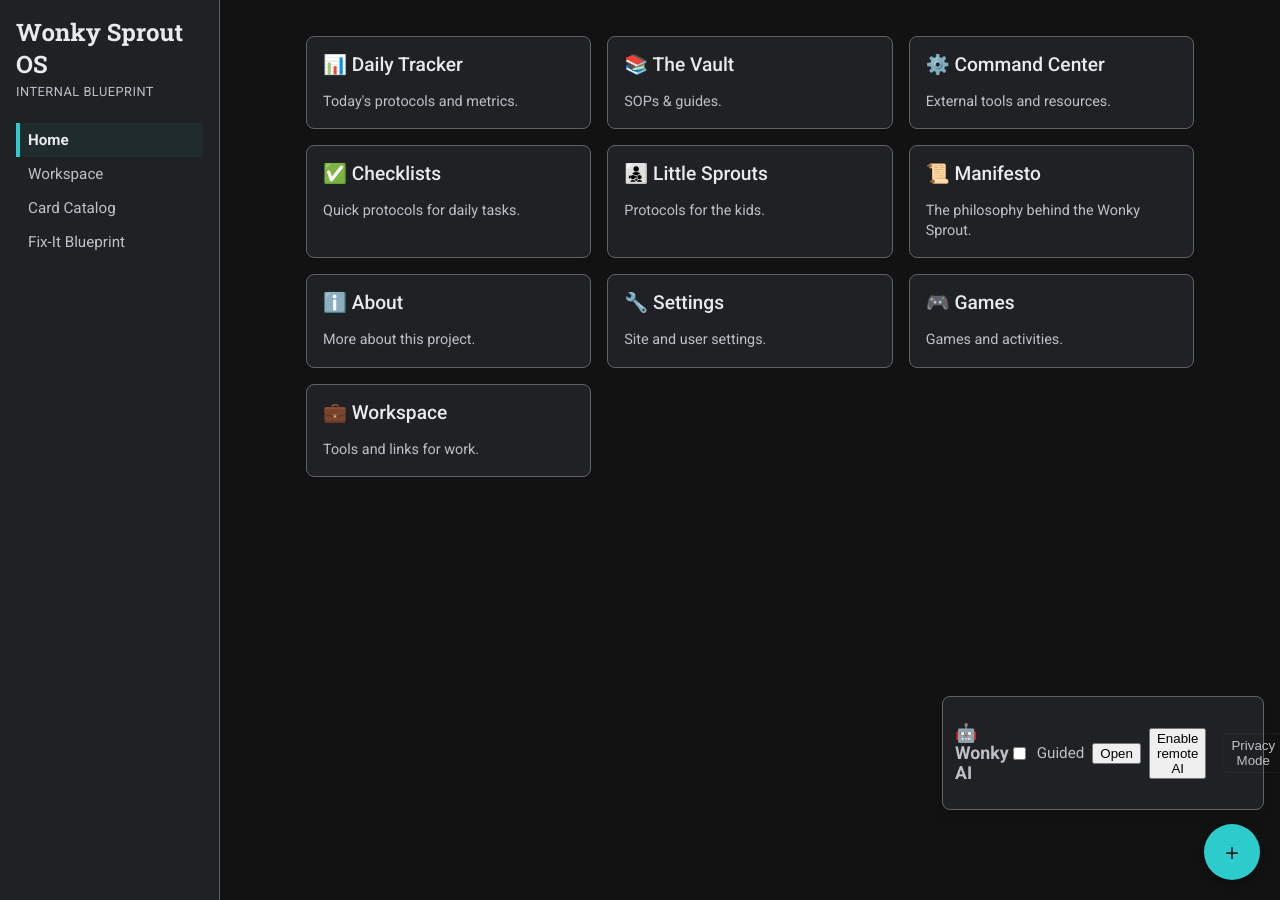
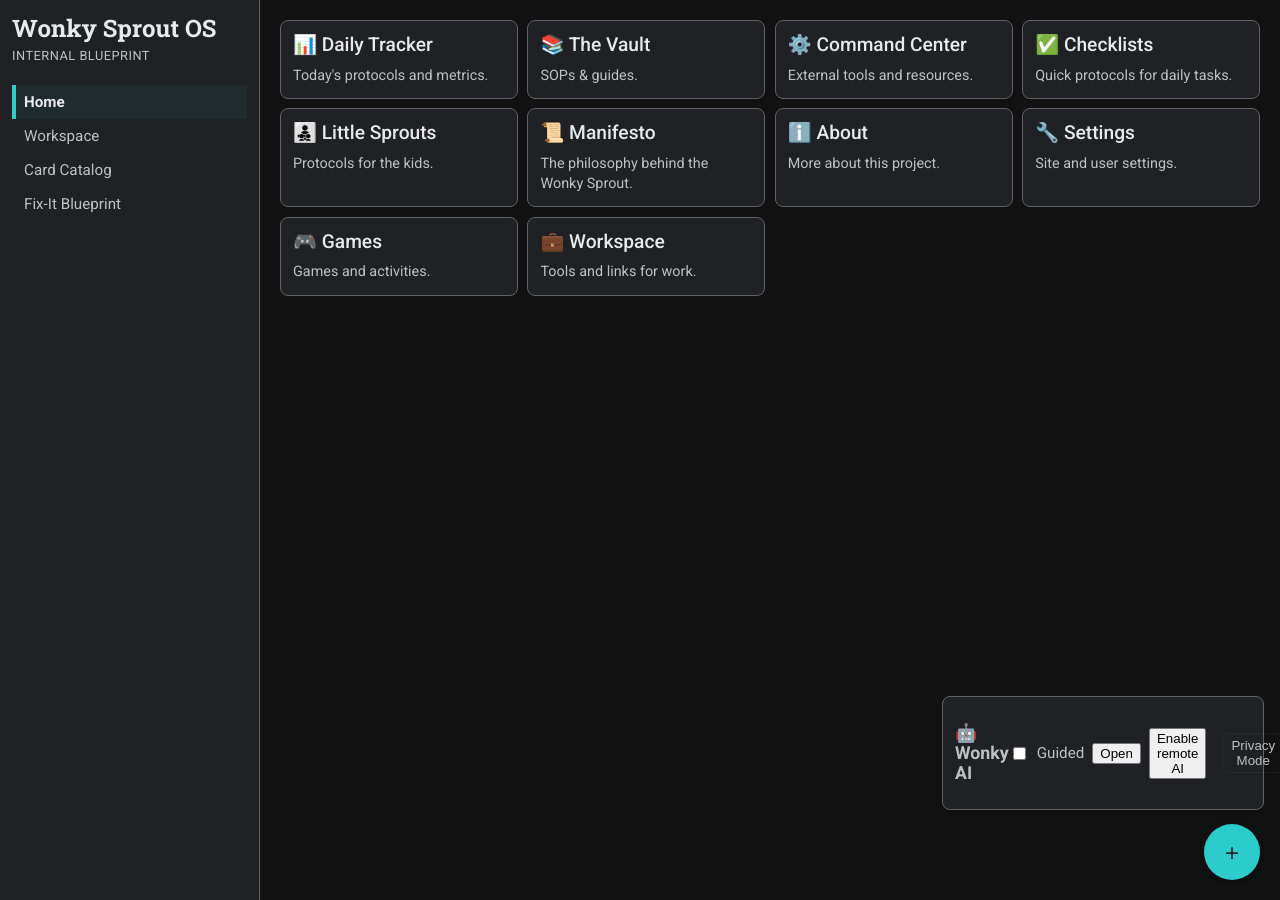
Before and after one commit to classicwilly/classicwilly.github.io, a Jekyll site: the page built from index.md, in a window 1280 px wide. Built offline with Jekyll 4.4.1, drawn with Linux system fonts in a browser that asks for light colours.

Commit message:
style(layout): tighten layout — wider sidebar, denser grid and reduced card padding

```diff
--- a/_sass/_components.scss
+++ b/_sass/_components.scss
@@ -7,15 +7,15 @@
   background-color: var(--card-dark);
   border: 1px solid var(--border-gray);
   border-radius: var(--radius-md);
-  padding: 0.75rem; /* further reduce padding to minimize dead space inside cards */
-  margin-bottom: 0.75rem; /* tighter vertical rhythm for denser layout */
+  padding: 0.6rem; /* further reduced padding to minimize dead space inside cards */
+  margin-bottom: 0.5rem; /* tighter vertical rhythm for denser layout */
   box-shadow: var(--shadow-sm);
 }
 
 /* Very compact mode for lists/tables inside content */
 .main-content.compact > *:not(.keep-grid) {
-  padding: 0.5rem;
-  margin-bottom: 0.5rem;
+  padding: 0.4rem;
+  margin-bottom: 0.4rem;
 }
 
 .keep-card { margin-bottom: 0; }
--- a/_sass/_keep.scss
+++ b/_sass/_keep.scss
@@ -4,22 +4,22 @@
 
 .keep-grid {
   display: grid;
-  grid-template-columns: repeat(auto-fill, minmax(250px, 1fr));
-  gap: 1rem;
-  padding: 1rem;
+  grid-template-columns: repeat(auto-fill, minmax(220px, 1fr)); /* allow more narrow columns for denser grid */
+  gap: 0.6rem; /* tighter grid gap */
+  padding: 0.5rem; /* reduce internal padding so grid sits closer to nav */
 }
 
 .keep-card {
   background-color: var(--card-dark);
   border: 1px solid var(--border-gray);
   border-radius: var(--radius-md);
-  padding: 1rem;
+  padding: 0.75rem; /* slightly reduced card padding for denser layout */
   break-inside: avoid;
   box-shadow: var(--shadow-sm);
   transition: var(--transition);
   display: flex;
   flex-direction: column;
-  gap: 1rem;
+  gap: 0.6rem;
 }
 
 .keep-card:hover {
--- a/_sass/_layout.scss
+++ b/_sass/_layout.scss
@@ -46,11 +46,11 @@ body {
   height: 100vh;
   background-color: var(--card-dark);
   border-right: 1px solid var(--border-gray);
-  padding: 1rem; /* reduced padding to remove excess gaps */
+  padding: 0.75rem; /* tightened to pack more nav items */
   box-sizing: border-box;
   display: flex;
   flex-direction: column;
-  gap: 0.5rem;
+  gap: 0.4rem;
   z-index: 200;
 }
 
@@ -110,13 +110,13 @@ body {
 .main-content-wrapper {
   margin-left: var(--sidebar-width);
   width: calc(100% - var(--sidebar-width));
-  padding: 1.25rem; /* reduce outer padding */
+  padding: 0.75rem; /* tighter outer padding so content sits closer to nav */
   box-sizing: border-box;
 }
 
 .main-content {
-  max-width: 920px; /* slightly narrower for denser content */
-  margin: 0 auto;
+  max-width: none; /* allow content to fill the wrapper (denser layout) */
+  margin: 0; /* remove centering so grid starts nearer the sidebar */
 }
 
 /* Mobile styles */
--- a/_sass/_variables.scss
+++ b/_sass/_variables.scss
@@ -1,7 +1,7 @@
 /* _sass/_variables.scss */
 /* Centralized CSS variables for Wonky Sprout OS visual engine */
 :root {
-  --sidebar-width: 220px;
+  --sidebar-width: 260px; /* widened so left nav can hold more items/useful controls */
   --dark-bg: #121212; /* Main background */
   --card-dark: #202124; /* Sidebar and card background */
   --border-gray: #5f6368;
```
